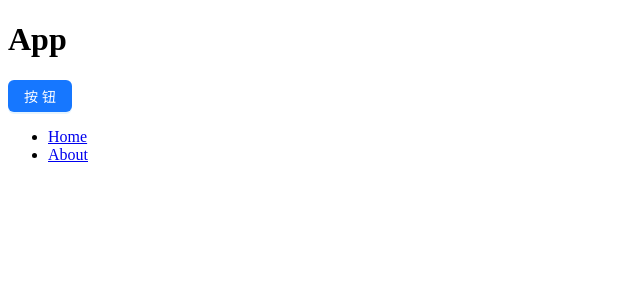
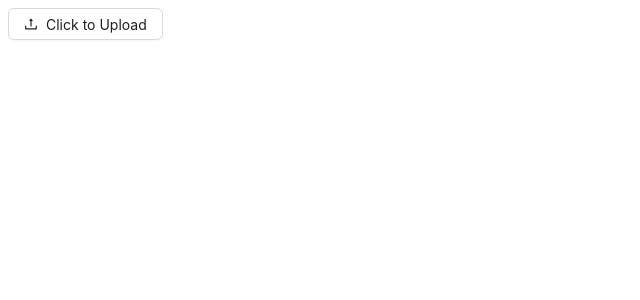
Before and after one commit to garyhartwelldinmore/Semblance, a React app: page / in a window 1280 px wide. Shown: the top 300 px of the page, without its empty margins (0-640 px from the left). Built offline with nearby package versions, Linux system fonts and the light colour scheme.

Commit message:
feat: Add a new feature

```diff
--- a/src/App.jsx
+++ b/src/App.jsx
@@ -2,39 +2,36 @@
  * @Author: jiayinchu
  * @Date: 2024-04-28 20:42:33
  * @LastEditors: jiayinchu
- * @LastEditTime: 2024-04-28 20:59:07
+ * @LastEditTime: 2024-04-28 21:57:54
  * @Description: file content
  */
 import React, { Suspense, lazy } from "react";
 import { Link, Routes, Route } from "react-router-dom";
-import { Button } from "antd";
-// import Home from "./pages/Home";
-// import About from "./pages/About";
+import { UploadOutlined } from '@ant-design/icons';
+import { Button, message, Upload } from 'antd';
 
-const Home = lazy(() => import(/* webpackChunkName: 'home' */ "./pages/Home"));
-const About = lazy(() => import(/* webpackChunkName: 'about' */ "./pages/About"));
+const props = {
+	name: 'file',
+	action: 'https://660d2bd96ddfa2943b33731c.mockapi.io/api/upload',
+	headers: {
+		authorization: 'authorization-text',
+	},
+	onChange(info) {
+		if (info.file.status !== 'uploading') {
+			console.log(info.file, info.fileList);
+		}
+		if (info.file.status === 'done') {
+			message.success(`${info.file.name} file uploaded successfully`);
+		} else if (info.file.status === 'error') {
+			message.error(`${info.file.name} file upload failed.`);
+		}
+	},
+};
 
 function App() {
-  return (
-    <div>
-      <h1>App</h1>
-      <Button type="primary">按钮</Button>
-      <ul>
-        <li>
-          <Link to="/home">Home</Link>
-        </li>
-        <li>
-          <Link to="/about">About</Link>
-        </li>
-      </ul>
-      {/* <Suspense fallback={<div>loading...</div>}>
-        <Routes>
-          <Route path="/home" element={<Home />} />
-          <Route path="/about" element={<About />} />
-        </Routes>
-      </Suspense> */}
-    </div>
-  );
+	return <Upload {...props}>
+		<Button icon={<UploadOutlined />}>Click to Upload</Button>
+	</Upload>
 }
 
 export default App;
```
